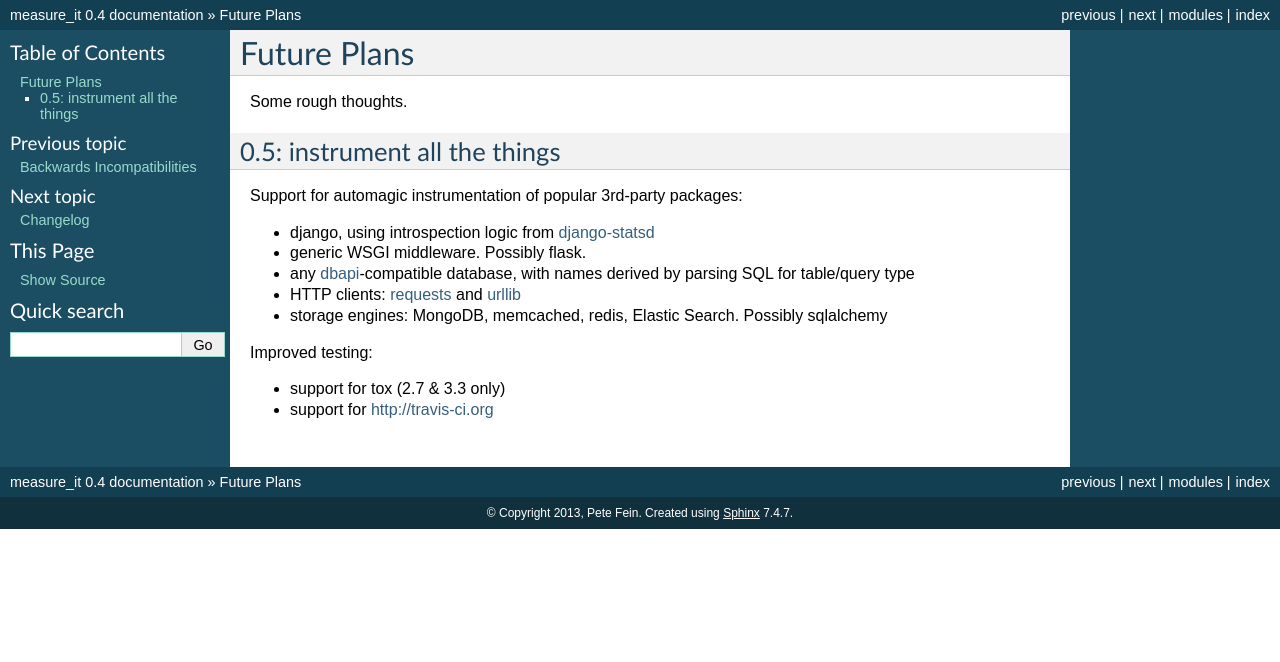
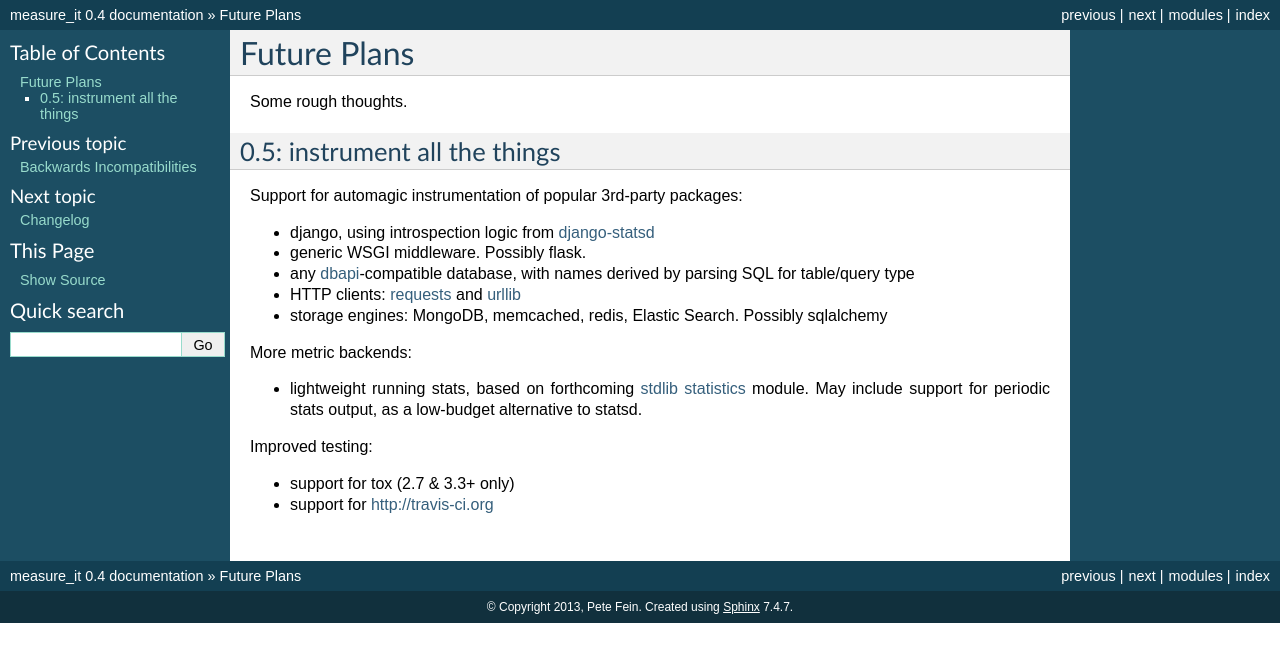
Before and after one commit to wearpants/instrument, a Sphinx documentation site: the page built from doc/future.rst, in a window 1280 px wide. Shown: the top 662 px of the page. Built offline with Sphinx 7.4.7, drawn with Linux system fonts in a browser that asks for light colours.

Commit message:
minor doc

```diff
--- a/doc/future.rst
+++ b/doc/future.rst
@@ -12,7 +12,11 @@ Support for automagic instrumentation of popular 3rd-party packages:
 * HTTP clients: `requests <http://docs.python-requests.org/en/latest/>`__ and `urllib <http://docs.python.org/2/library/urllib2.html>`__
 * storage engines: MongoDB, memcached, redis, Elastic Search. Possibly sqlalchemy
 
+More metric backends:
+
+* lightweight running stats, based on forthcoming `stdlib statistics <http://www.python.org/dev/peps/pep-0450/>`__ module. May include support for periodic stats output, as a low-budget alternative to statsd.
+
 Improved testing:
 
-* support for tox (2.7 & 3.3 only)
+* support for tox (2.7 & 3.3+ only)
 * support for http://travis-ci.org
```
